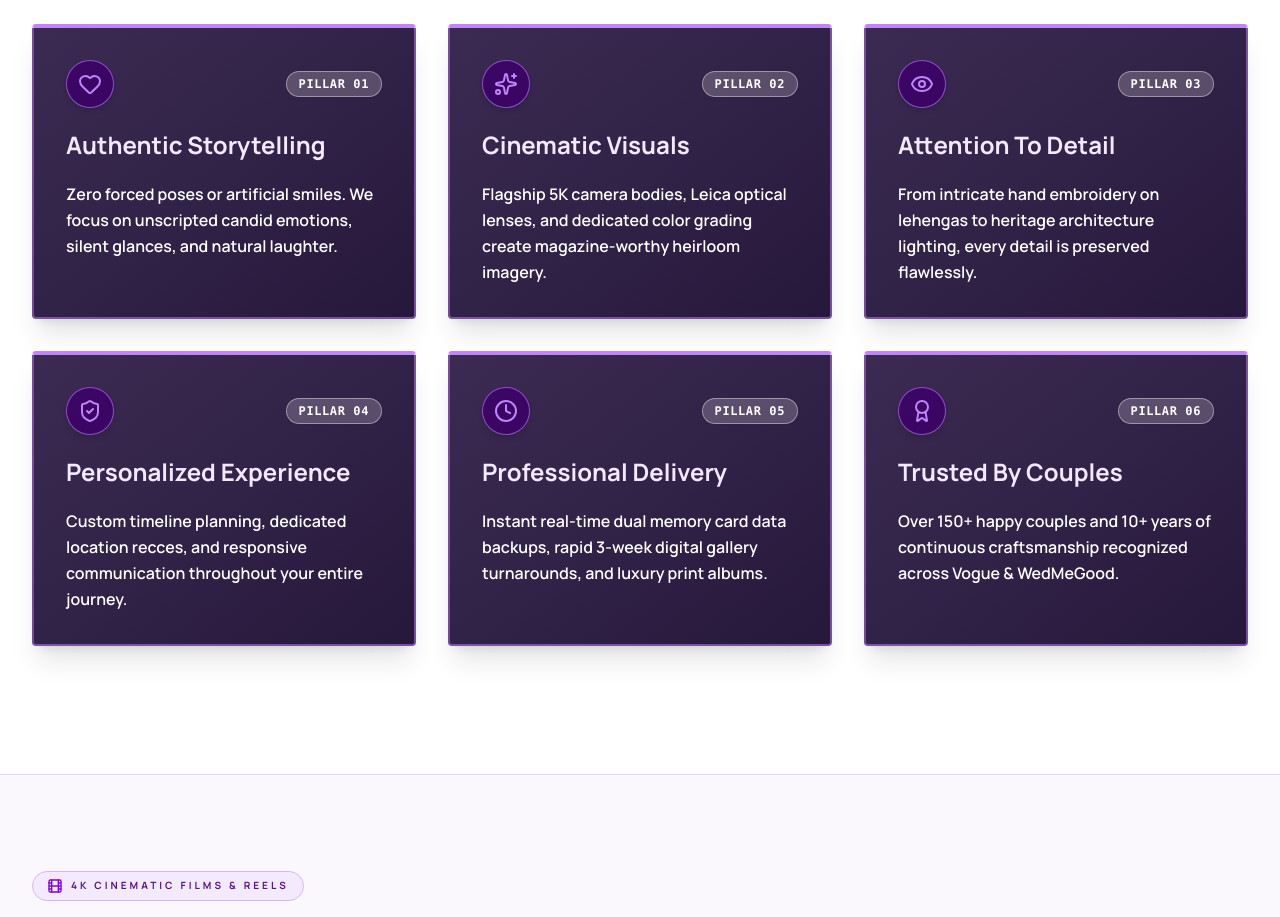
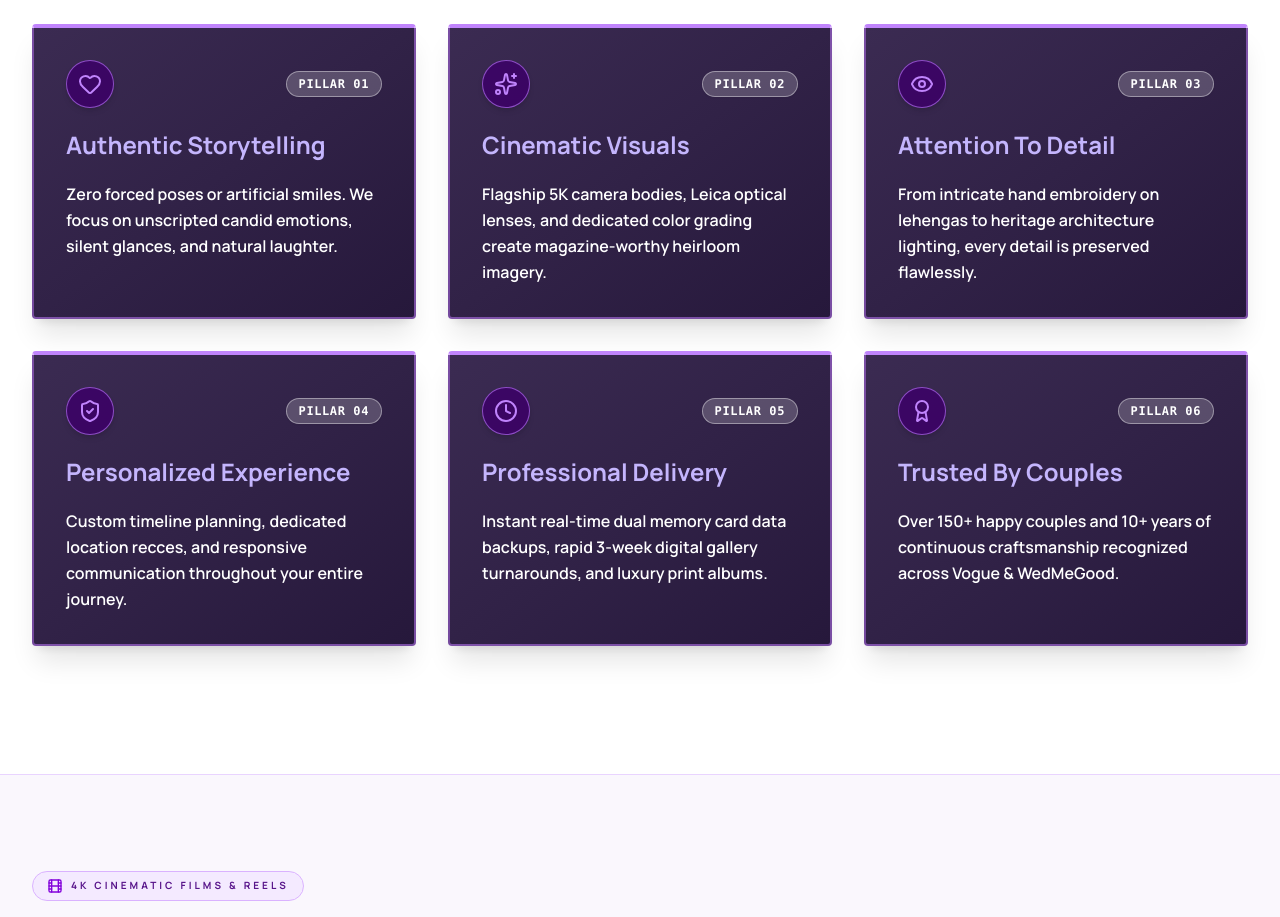
Before and after one commit to skotturty-dotcom/photography_website, a React (Vite) app: page / in a window 1280 px wide. Shown: the part 7680-8597 px from the top of the page. Built offline with nearby package versions, Linux system fonts and the light colour scheme; a web font is replaced by a local one.

Commit message:
fix: set WhyChooseUs subheadings to non-changeable fixed lavender color

```diff
--- a/src/components/sections/WhyChooseUs.jsx
+++ b/src/components/sections/WhyChooseUs.jsx
@@ -68,7 +68,7 @@ export const WhyChooseUs = () => {
                   </span>
                 </div>
 
-                <h3 className="font-sans text-xl sm:text-2xl !text-[#F3E8FF] font-bold group-hover:!text-white transition-colors leading-snug tracking-normal">
+                <h3 className="font-sans text-xl sm:text-2xl !text-[#C4B5FD] font-bold leading-snug tracking-normal">
                   {pillar.title}
                 </h3>
 
```
